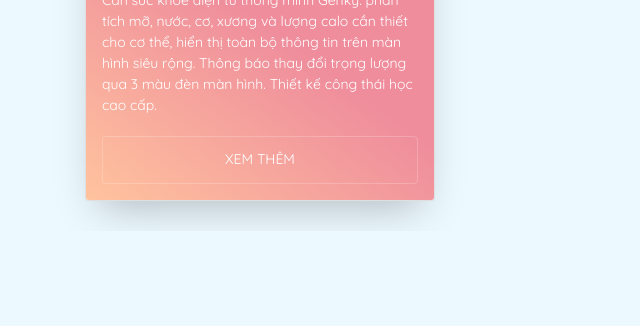
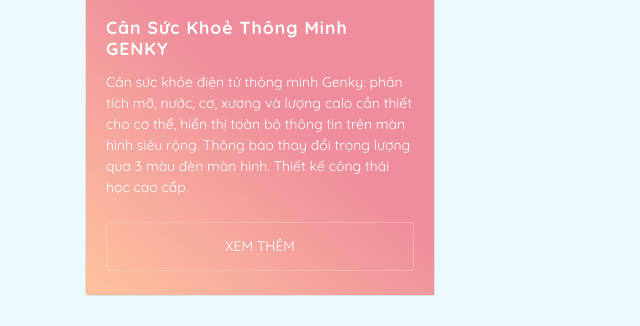
Before and after one commit to muadong200474/yamada, a PHP site: page / in a window 1280 px wide. Shown: the part 969-1295 px from the top of the page, without its empty margins (0-640 px from the left). Before the commit the page ends 1194 px from the top, so only its background shows below. Run offline with PHP 8.4, Linux system fonts and the light colour scheme.

Commit message:
refactoring cont

```diff
--- a/assets/css/main.css
+++ b/assets/css/main.css
@@ -62,7 +62,7 @@
 /*========================================
 PRODUCT DETAIL
 ========================================*/
-.card {
+/* .card {
   margin-bottom: 30px;
   background-color: white;
   border-radius: 0.25rem;
@@ -89,10 +89,74 @@
   line-height: 1.5;
   margin-bottom: 1.25rem;
   font-weight: 400;
+} */
+
+.cards_item {
+  margin-bottom: 30px;
 }
-.made_by {
+.card {
+  position: relative;
+  padding-top: 260px;
+}
+.card .card_image-box {
+  position: absolute;
+  left: 0;
+  top: 0;
+  min-width: 290px;
+  width: 100%;
+}
+.card .card_image-box .card_image {
+  position: relative;
+  min-width: 290px;
+  width: 100%;
+  height: 260px;
+  overflow: hidden;
+  background: #f0f0f0;
+}
+.card .card_image-box .card_image img {
+  position: absolute;
+  max-width: 100%;
+  max-height: 100%;
+  height: 100%;
+  margin: auto;
+  top: 0;
+  bottom: 0;
+  left: 0;
+  right: 0;
+}
+.card .card_content {
+  background: linear-gradient(to bottom left, #ef8d9c 40%, #ffc39e 100%);
+  display: -webkit-box;
+  display: -ms-flexbox;
+  display: flex;
+  -webkit-box-orient: vertical;
+  -webkit-box-direction: normal;
+  -ms-flex-direction: column;
+  flex-direction: column;
+  -webkit-box-flex: 1;
+  -ms-flex-positive: 1;
+  flex-grow: 1;
+  padding: 18px 20px 24px;
+}
+.card .card_content .card_title {
+  -webkit-box-flex: 1;
+  -ms-flex-positive: 1;
+  flex-grow: 1;
+  margin-bottom: 10px;
+  color: #ffffff;
+  font-size: 1.1rem;
+  font-weight: 700;
+  letter-spacing: 1px;
+  text-transform: capitalize;
+  height: 45px;
+  overflow: hidden;
+}
+.card .card_content .card_text {
+  color: #ffffff;
+  font-size: 0.875rem;
+  line-height: 1.5;
+  margin-bottom: 1.25rem;
   font-weight: 400;
-  font-size: 13px;
-  margin-top: 35px;
-  text-align: center;
+  height: 130px;
+  overflow: hidden;
 }
--- a/doduonghuyet/index.html
+++ b/doduonghuyet/index.html
@@ -628,7 +628,7 @@
           </a>
         </div>
         <div class="col-md-3 col-6 mb-3">
-          <a href="https://yamadacare.vn/cansuckhoe" target="_blank">
+          <a href="/cansuckhoe" target="_blank">
             <img
               data-original="/assets/img/genky.jpg"
               width="400px"
--- a/index.html
+++ b/index.html
@@ -47,11 +47,14 @@
         <div class="col-lg-4 col-md-6 col-12">
           <div class="cards_item">
             <div class="card">
+              <div class="card_image-box">
                 <div class="card_image">
                   <a href="/dohuyetap">
                     <img src="/assets/img/huyetap.jpg" />
                   </a>
                 </div>
+              </div>
+
               <div class="card_content">
                 <h2 class="card_title">Máy đo huyết áp điện tử Yamada</h2>
                 <p class="card_text">
@@ -67,11 +70,14 @@
         <div class="col-lg-4 col-md-6 col-12">
           <div class="cards_item">
             <div class="card">
+              <div class="card_image-box">
                 <div class="card_image">
                   <a href="/doduonghuyet/">
                     <img src="/assets/img/duonghuyet.jpg" />
                   </a>
                 </div>
+              </div>
+
               <div class="card_content">
                 <h2 class="card_title">Máy đo đường huyết Yamada</h2>
                 <p class="card_text">
@@ -89,9 +95,12 @@
         <div class="col-lg-4 col-md-6 col-12">
           <div class="cards_item">
             <div class="card">
+              <div class="card_image-box">
                 <div class="card_image">
                   <a href="/nhietke"><img src="/assets/img/nhietke.jpg" /></a>
                 </div>
+              </div>
+
               <div class="card_content">
                 <h2 class="card_title">
                   Nhiệt kế điện tử hồng ngoại đo trán Yamada
@@ -110,11 +119,14 @@
         <div class="col-lg-4 col-md-6 col-12">
           <div class="cards_item">
             <div class="card">
+              <div class="card_image-box">
                 <div class="card_image">
                   <a href="/cansuckhoe"
                     ><img src="/cansuckhoe/image/genky3.jpg"
                   /></a>
                 </div>
+              </div>
+
               <div class="card_content">
                 <h2 class="card_title">Cân sức khoẻ thông minh GENKY</h2>
                 <p class="card_text">
@@ -129,62 +141,6 @@
           </div>
         </div>
       </div>
-      <!-- <ul class="cards">
-        <li class="cards_item">
-          <div class="card">
-            <div class="card_image">
-              <a href="/dohuyetap">
-                <img src="/assets/img/huyetap.jpg" />
-              </a>
-            </div>
-            <div class="card_content">
-              <h2 class="card_title">Máy đo huyết áp điện tử Yamada</h2>
-              <p class="card_text">
-                Máy đo huyết áp điện tử Yamada. Công nghệ trợ lý ảo thông minh
-                Assistant+ độc quyền: hướng dẫn đo, đọc kết quả, chuẩn đoán và
-                đưa ra lời khuyên hoàn toàn bằng tiếng Việt
-              </p>
-              <a href="/dohuyetap" class="btn-index card_btn"> Xem thêm </a>
-            </div>
-          </div>
-        </li>
-        <li class="cards_item">
-          <div class="card">
-            <div class="card_image">
-              <a href="/doduonghuyet/">
-                <img src="/assets/img/duonghuyet.jpg" />
-              </a>
-            </div>
-            <div class="card_content">
-              <h2 class="card_title">Máy đo đường huyết Yamada</h2>
-              <p class="card_text">
-                Máy đo đường huyết Yamada - trợ lý ảo thông minh nói tiếng Việt
-                Assistant+, đo chỉ số hồng cầu HCT, que thử 8 điện cực men
-                GDH-FAD siêu chính xác.
-              </p>
-              <a href="/doduonghuyet" class="btn-index card_btn"> Xem thêm </a>
-            </div>
-          </div>
-        </li>
-        <li class="cards_item">
-          <div class="card">
-            <div class="card_image">
-              <a href="/nhietke"><img src="/assets/img/nhietke.jpg" /></a>
-            </div>
-            <div class="card_content">
-              <h2 class="card_title">
-                Nhiệt kế điện tử hồng ngoại đo trán Yamada
-              </h2>
-              <p class="card_text">
-                Nhiệt kế điện tử hồng ngoại đo trán Yamada, đo thân nhiệt, nhiệt
-                độ phòng, sữa và nước tắm siêu nhanh chỉ 1 giây. Thiết kế công
-                thái học, cảnh báo thân nhiệt qua màn hình 3 màu đèn nền.
-              </p>
-              <a href="/nhietke" class="btn-index card_btn">Xem thêm</a>
-            </div>
-          </div>
-        </li>
-      </ul> -->
     </div>
   </body>
 </html>
```
Lines whose indentation alone changed are shown as unchanged.
